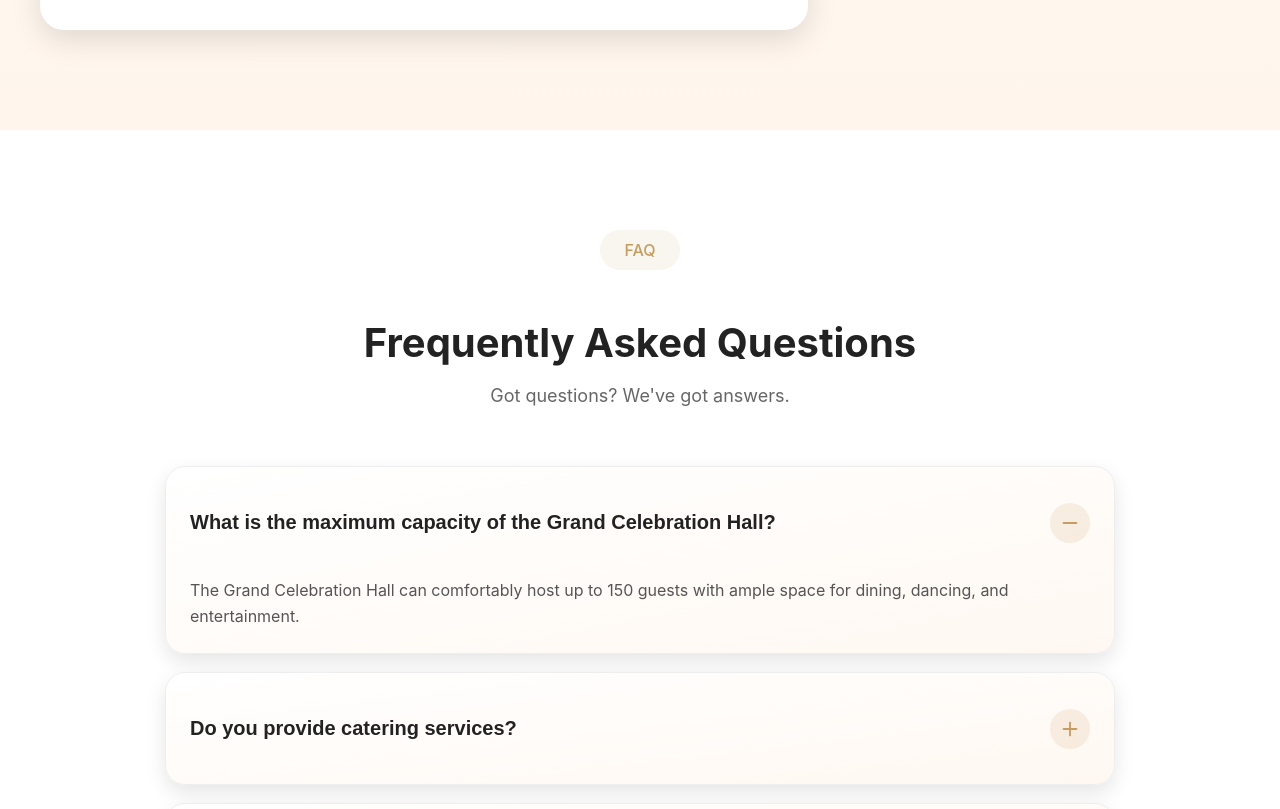
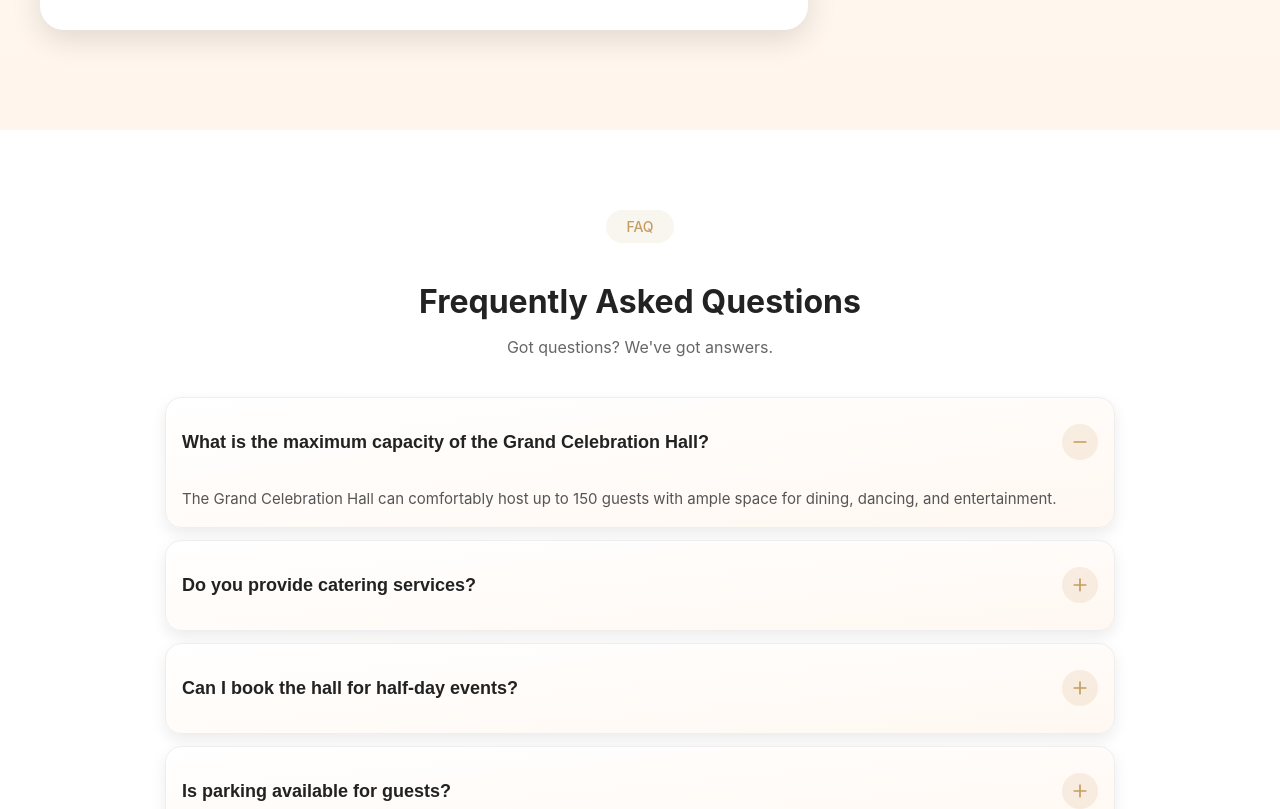
Before and after one commit to pathapatisneha2025-commits/Partyhousewebsite, a React (Create React App) app: page / in a window 1280 px wide. Shown: the part 4320-5129 px from the top of the page. Built offline with nearby package versions, Linux system fonts and the light colour scheme.

Commit message:
changes made

```diff
--- a/src/component/faqssection.jsx
+++ b/src/component/faqssection.jsx
@@ -1,5 +1,4 @@
-import { motion,AnimatePresence } from "framer-motion";
-
+import { motion, AnimatePresence } from "framer-motion";
 import { useState } from "react";
 import { Plus, Minus } from "lucide-react";
 
@@ -37,7 +36,7 @@ export function FAQSection() {
     <section
       id="faq"
       style={{
-        padding: "100px 0",
+        padding: "80px 16px", // reduced for mobile
         backgroundColor: "#ffffff",
       }}
     >
@@ -45,7 +44,7 @@ export function FAQSection() {
         style={{
           maxWidth: "950px",
           margin: "0 auto",
-          padding: "0 24px",
+          width: "100%",
         }}
       >
         {/* HEADER */}
@@ -54,17 +53,18 @@ export function FAQSection() {
           whileInView={{ opacity: 1, y: 0 }}
           viewport={{ once: true }}
           transition={{ duration: 0.8 }}
-          style={{ textAlign: "center", marginBottom: "60px" }}
+          style={{ textAlign: "center", marginBottom: "40px" }}
         >
           <span
             style={{
               display: "inline-block",
-              padding: "10px 24px",
+              padding: "8px 20px",
               background: "rgba(197,157,95,0.1)",
               color: "#c59d5f",
               borderRadius: "50px",
-              marginBottom: "15px",
+              marginBottom: "12px",
               fontWeight: 500,
+              fontSize: "14px",
             }}
           >
             FAQ
@@ -72,22 +72,22 @@ export function FAQSection() {
 
           <h2
             style={{
-              fontSize: "40px",
+              fontSize: "32px", // smaller for mobile
               fontWeight: "700",
-              marginBottom: "14px",
+              marginBottom: "10px",
               color: "#222",
             }}
           >
             Frequently Asked Questions
           </h2>
 
-          <p style={{ color: "#666", fontSize: "18px" }}>
+          <p style={{ color: "#666", fontSize: "16px" }}>
             Got questions? We've got answers.
           </p>
         </motion.div>
 
         {/* FAQ LIST */}
-        <div style={{ display: "flex", flexDirection: "column", gap: "18px" }}>
+        <div style={{ display: "flex", flexDirection: "column", gap: "12px" }}>
           {faqs.map((faq, index) => (
             <motion.div
               key={index}
@@ -99,8 +99,8 @@ export function FAQSection() {
               <div
                 style={{
                   background: "linear-gradient(to bottom right, #fff, #fff8f2)",
-                  borderRadius: "20px",
-                  boxShadow: "0 8px 20px rgba(0,0,0,0.1)",
+                  borderRadius: "16px", // slightly smaller corners
+                  boxShadow: "0 6px 15px rgba(0,0,0,0.08)",
                   overflow: "hidden",
                   border: "1px solid #eee",
                   transition: "0.3s",
@@ -111,7 +111,7 @@ export function FAQSection() {
                   onClick={() => toggleFAQ(index)}
                   style={{
                     width: "100%",
-                    padding: "24px",
+                    padding: "16px", // smaller padding
                     background: "transparent",
                     display: "flex",
                     justifyContent: "space-between",
@@ -123,10 +123,10 @@ export function FAQSection() {
                 >
                   <h3
                     style={{
-                      fontSize: "20px",
+                      fontSize: "18px", // smaller font
                       fontWeight: 600,
                       color: "#222",
-                      marginRight: "20px",
+                      marginRight: "16px",
                     }}
                   >
                     {faq.question}
@@ -134,8 +134,8 @@ export function FAQSection() {
 
                   <div
                     style={{
-                      width: "40px",
-                      height: "40px",
+                      width: "36px",
+                      height: "36px",
                       borderRadius: "50%",
                       backgroundColor: "rgba(197,157,95,0.15)",
                       display: "flex",
@@ -144,9 +144,9 @@ export function FAQSection() {
                     }}
                   >
                     {openIndex === index ? (
-                      <Minus size={22} color="#c59d5f" />
+                      <Minus size={20} color="#c59d5f" />
                     ) : (
-                      <Plus size={22} color="#c59d5f" />
+                      <Plus size={20} color="#c59d5f" />
                     )}
                   </div>
                 </button>
@@ -163,10 +163,10 @@ export function FAQSection() {
                     >
                       <div
                         style={{
-                          padding: "0 24px 24px 24px",
+                          padding: "0 16px 16px 16px",
                           color: "#555",
                           lineHeight: "1.6",
-                          fontSize: "16px",
+                          fontSize: "15px",
                         }}
                       >
                         {faq.answer}
```
